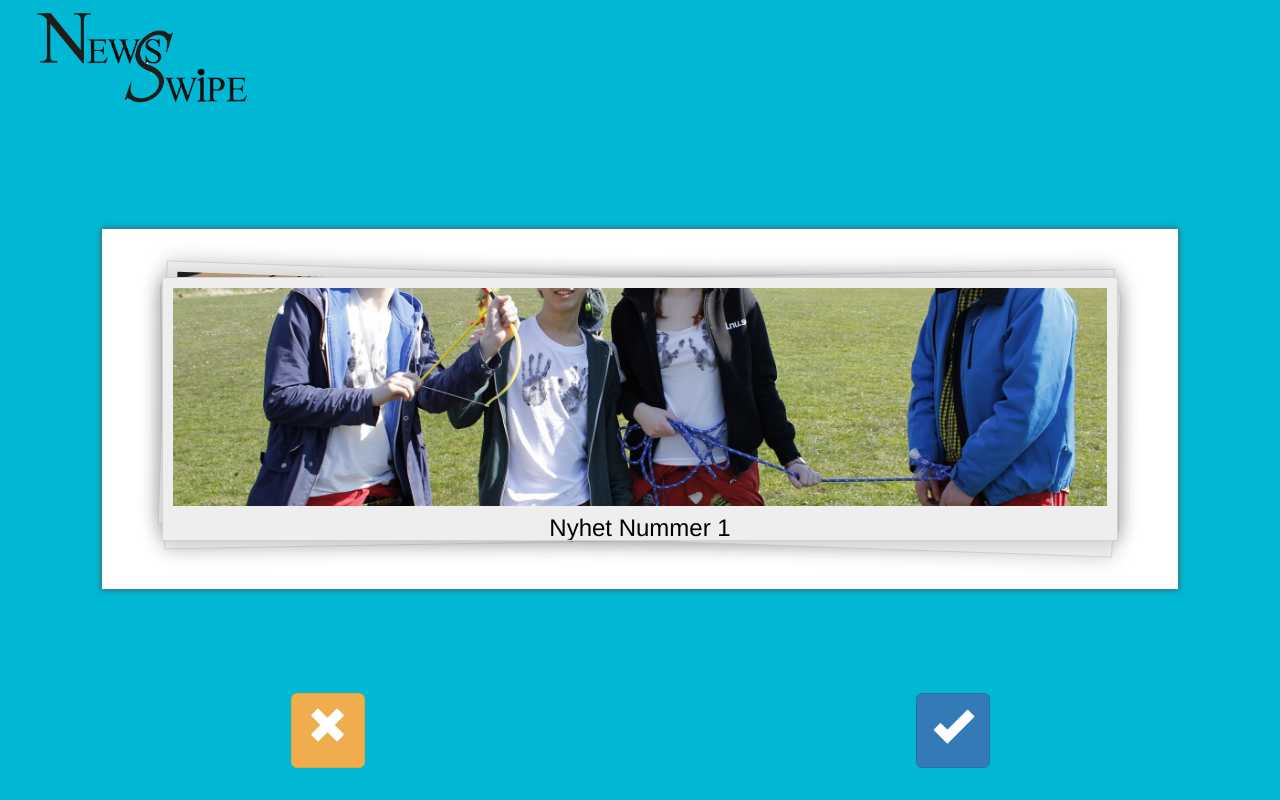
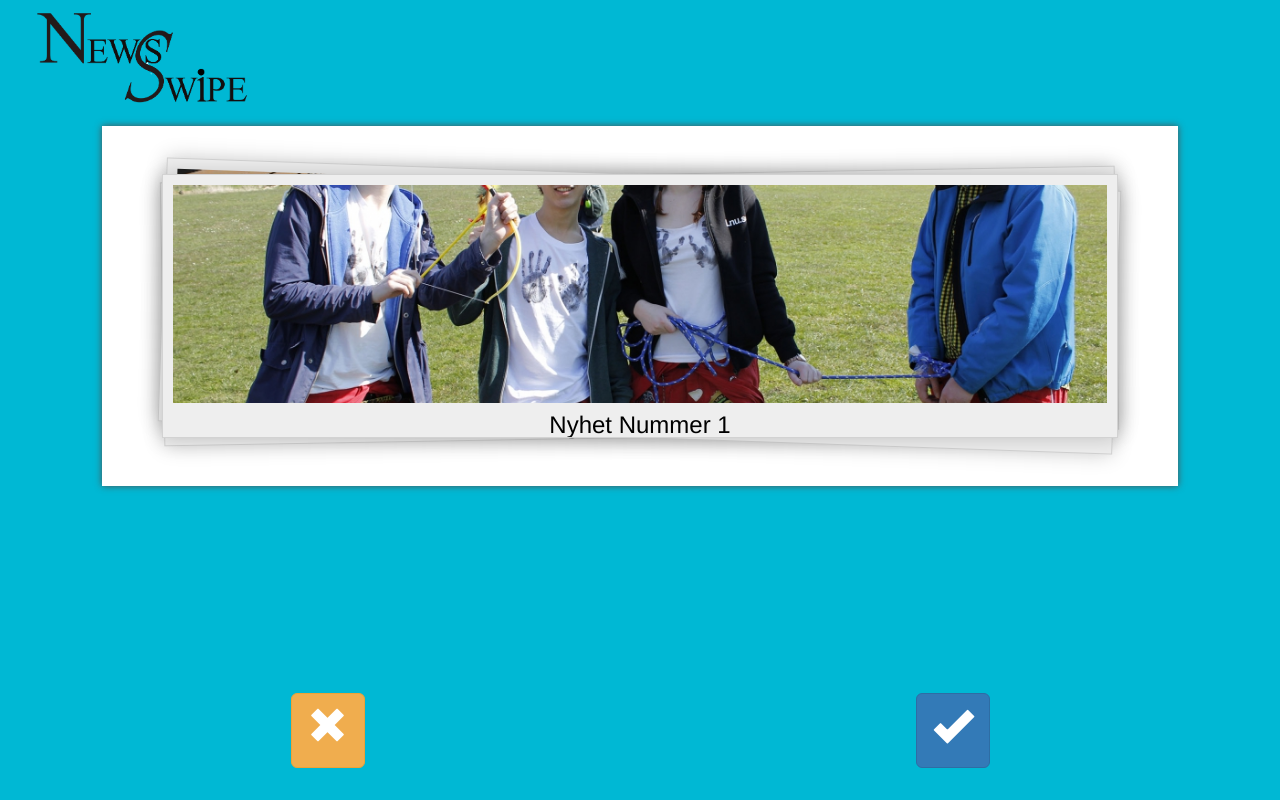
Before and after one commit to RebeccaFransson/hackaton-NewsSwipe, a PHP site: page / in a window 1280 px wide. Run offline with PHP 8.4, Linux system fonts and the light colour scheme; some libraries are stand-ins or nearby versions.

Commit message:
newsbox fix

```diff
--- a/jTinder/css/jTinder.css
+++ b/jTinder/css/jTinder.css
@@ -16,11 +16,11 @@ body {
 
 #newsBox {
   position: relative;
-background: #fff;
+
 width: 84%;
 height: 45%;
 margin: auto;
-margin-top: 103px;
+
 }
 
 #newsBox ul {
```
